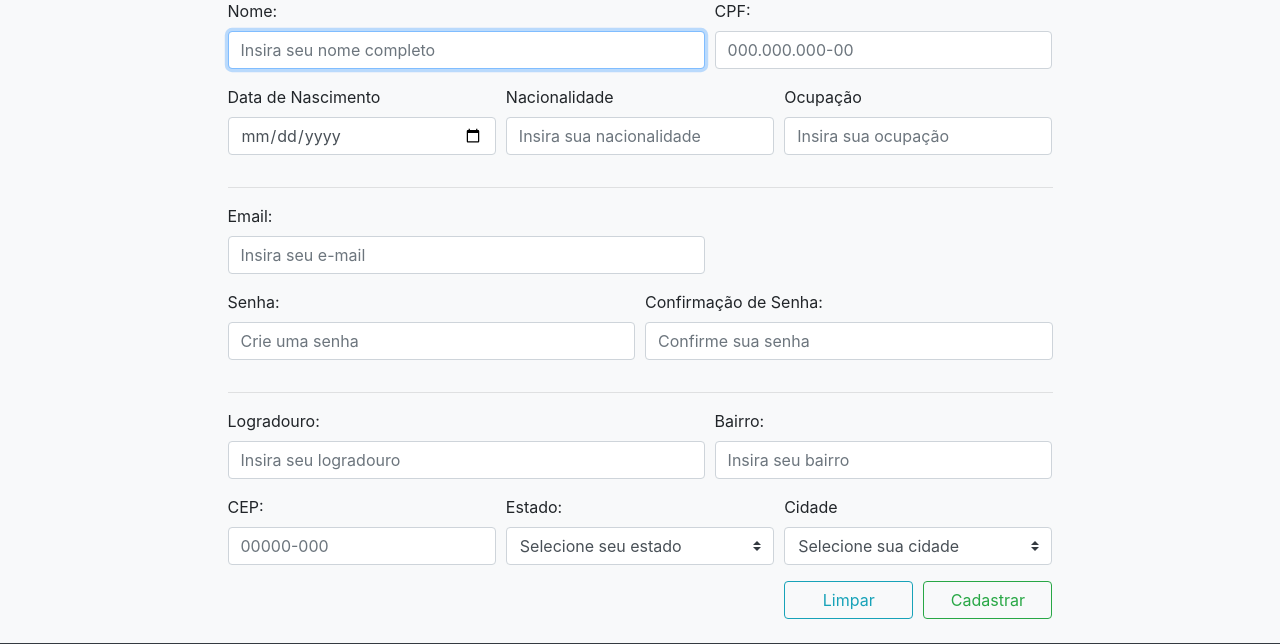
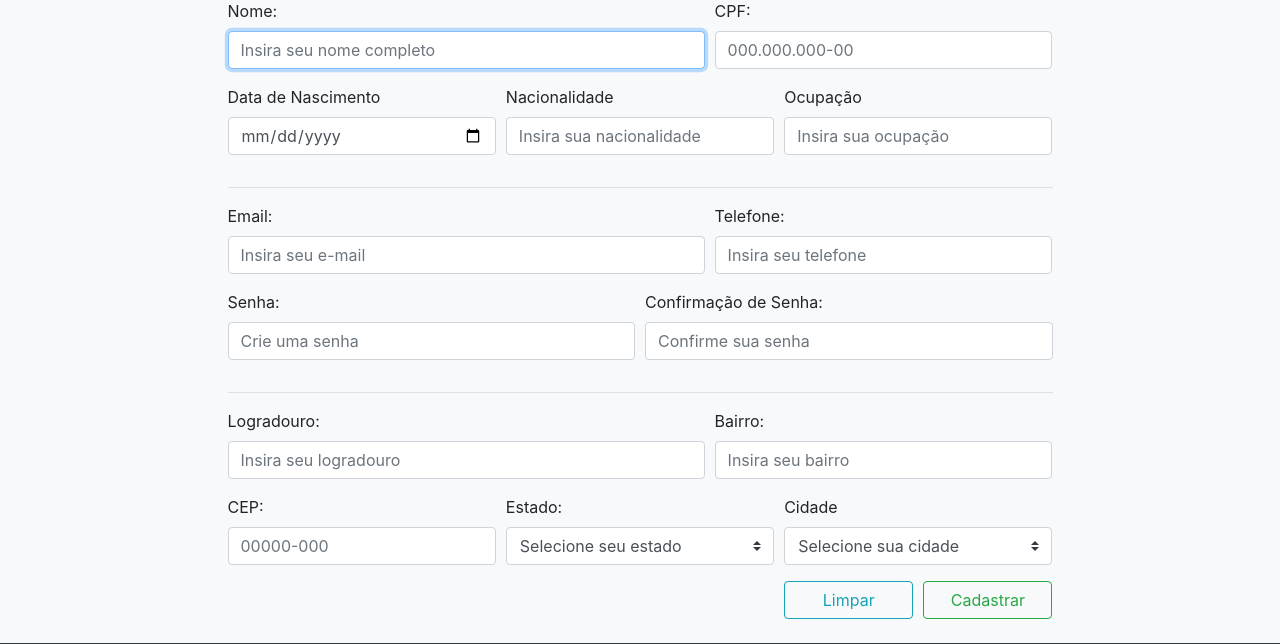
Before and after one commit to pwii-2019-1/pwii-projeto-pratico-2-2019-1-sge, a PHP site: page /public_html/cadastro.php in a window 1280 px wide. Shown: the part 198-842 px from the top of the page. Run offline with PHP 8.4, Linux system fonts and the light colour scheme; some libraries are stand-ins or nearby versions.

Commit message:
Validações e adição do campo telefone

```diff
--- a/config-dev.json
+++ b/config-dev.json
@@ -2,7 +2,7 @@
   "database": {
     "host": "localhost",
     "user": "root",
-    "password": "123456789",
+    "password": "",
     "db": "sge",
     "drive": "mysql"
   }
--- a/public_html/assets/js/cadastro_usuario.js
+++ b/public_html/assets/js/cadastro_usuario.js
@@ -15,11 +15,11 @@ const eventos = () => {
             senha = $('#senha').val(),
             conf_senha = $('#confirm_senha').val(),
             endereco = $('#endereco').val(),
+            telefone = $('#telefone').val(),
             bairro = $('#bairro').val(),
             cep = $('#cep').val(),
             estado  = $('#estado').val(),
             cidade  = $('#cidade').val();
-            alert(nome);
 
         if (nome !== "" &&
             cpf !== "" &&
@@ -35,8 +35,9 @@ const eventos = () => {
                 data_nascimento: data_nascimento,
                 nacionalidade: nacionalidade,
                 ocupacao: ocupacao,
-                email:email,
-                senha:senha,
+                email: email,
+                telefone: telefone,
+                senha: senha,
                 endereco : endereco,
                 bairro: bairro,
                 cep: cep,
--- a/public_html/cadastro.php
+++ b/public_html/cadastro.php
@@ -50,6 +50,10 @@ use core\sistema\Footer;
                             <label for="email">Email:</label>
                             <input type="email" class="form-control" id="email" placeholder="Insira seu e-mail"
                                    required>
+                        </div>
+                        <div class="form-group col-md-5">
+                            <label for="telefone">Telefone:</label>
+                            <input type="tel" id="telefone" class="form-control" placeholder="Insira seu telefone" pattern="\([0-9]{2}\)[0-9]{4,6}[0-9]{3,4}$" required>
                         </div>
                     </div>
                     <div class="form-row">
```
